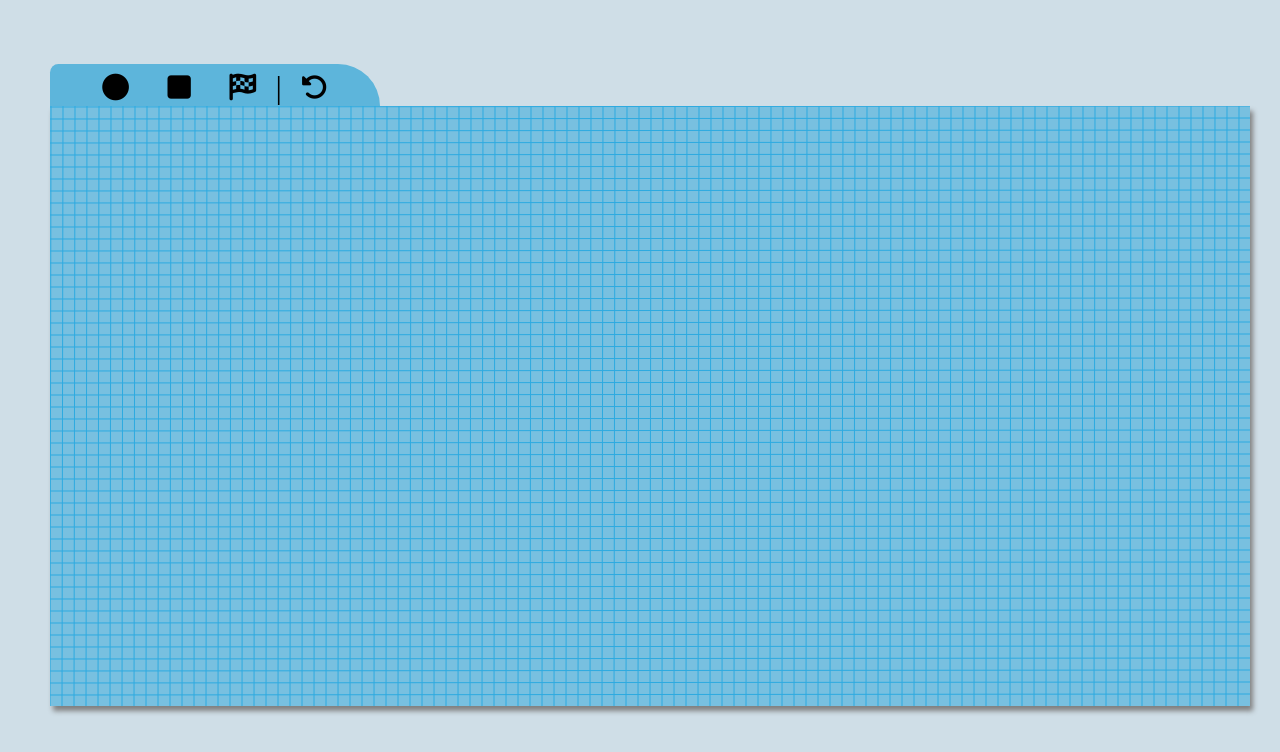
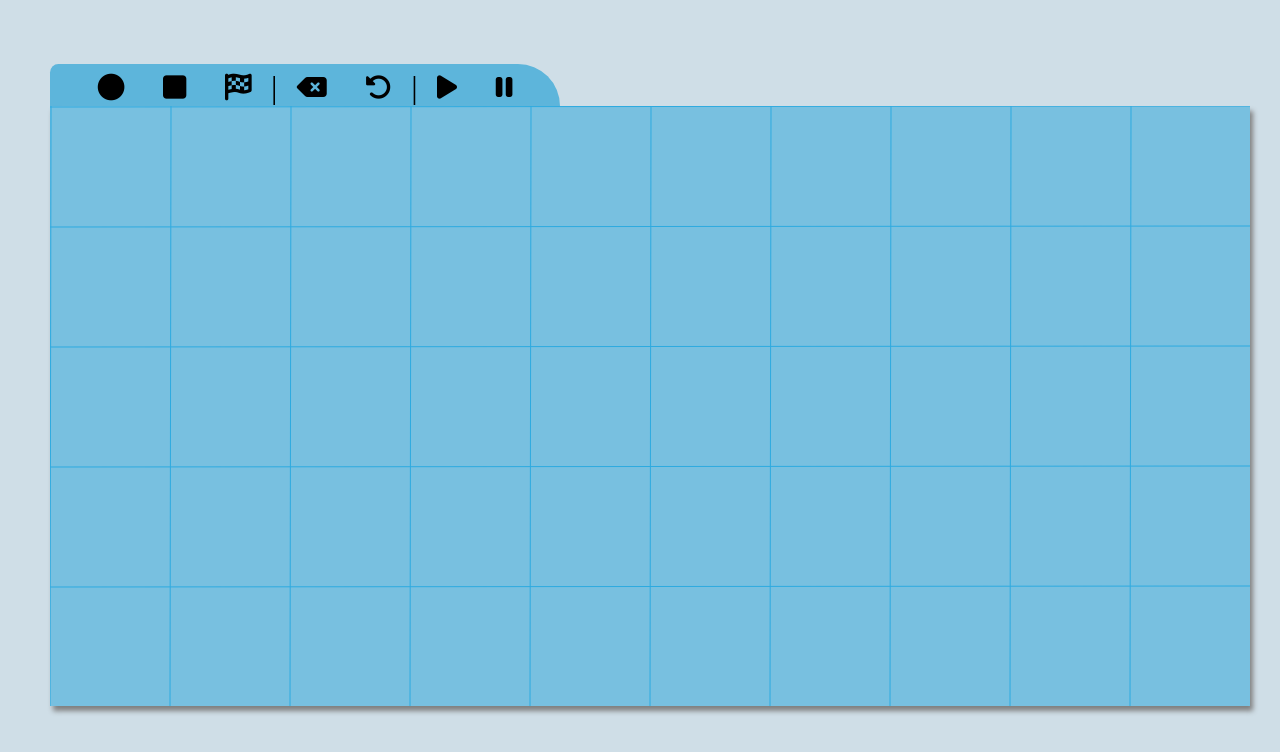
Before and after one commit to HugoMasson/PathFindingVisualiser, a plain HTML site: page index.html in a window 1280 px wide. Drawn offline with Linux system fonts and the light colour scheme.

Commit message:
Add files via upload

```diff
--- a/canvasHandler.js
+++ b/canvasHandler.js
@@ -1,7 +1,7 @@
 const DRAW_GRID = true;
 const WIDTH_PX = 1200;
 const HEIGHT_PX = parseInt(WIDTH_PX / 2);
-const NBR_CASE_WIDTH = 100;
+const NBR_CASE_WIDTH = 10;
 const NBR_CASE_HEIGHT = parseInt(NBR_CASE_WIDTH / 2);
 const CASE_SIZE = Math.floor(WIDTH_PX / NBR_CASE_WIDTH);
 
@@ -9,6 +9,8 @@ const CASE_SIZE = Math.floor(WIDTH_PX / NBR_CASE_WIDTH);
 const GRID_COLOR = "#2daae0";
 
 /* Runtime Vars */
+
+var running = false
 
 var canvas = document.getElementById("mainCanvas");
 canvas.width = WIDTH_PX;
@@ -36,7 +38,11 @@ var selectedButton = null;
 const start = document.getElementById("start");
 const obstacle = document.getElementById("obstacle");
 const end = document.getElementById("end");
+
 const back = document.getElementById("back");
+const reset = document.getElementById("reset");
+const play = document.getElementById("play");
+const pause = document.getElementById("pause");
 
 start.addEventListener("click", () => {
   selectedButton = start;
@@ -49,6 +55,17 @@ end.addEventListener("click", () => {
 });
 back.addEventListener("click", () => {
   obstaclesPos.pop();
+});
+reset.addEventListener("click", () => {
+  startPos.placed = false
+	endPos.placed = false
+	obstaclesPos = []
+});
+play.addEventListener("click", () => {
+  running = true;
+});
+pause.addEventListener("click", () => {
+  running = false;
 });
 
 canvas.addEventListener("mousedown", () => {
@@ -150,8 +167,8 @@ function drawCanvas() {
   for (i = 0; i < obstaclesPos.length; i++) {
     ctx.drawImage(
       imgObstacle,
-      obstaclesPos[i][0] * CASE_SIZE + 3,
-      obstaclesPos[i][1] * CASE_SIZE + 2,
+      obstaclesPos[i][0] * CASE_SIZE,
+      obstaclesPos[i][1] * CASE_SIZE,
       CASE_SIZE,
       CASE_SIZE,
     );
@@ -159,11 +176,25 @@ function drawCanvas() {
 }
 
 async function run() {
+	let xx = 0
   while (true) {
-    ctx.clearRect(0, 0, WIDTH_PX + 1, HEIGHT_PX + 1);
-    initCanvas();
-    drawCanvas();
-    await new Promise((r) => setTimeout(r,10));
+		ctx.clearRect(0, 0, WIDTH_PX + 1, HEIGHT_PX + 1);
+		initCanvas();
+		drawCanvas();
+		if(running) {
+			if(startPos.placed && endPos.placed) {
+				ctx.beginPath();
+				obstaclesPos[0][0]+=1
+				ctx.rect(obstaclesPos[0][0]*CASE_SIZE, obstaclesPos[0][1]*CASE_SIZE, CASE_SIZE, CASE_SIZE);
+				ctx.stroke();
+				xx++;
+			} else {
+				//force pause if start and end are not yet defined
+				running = false
+			}
+
+		}
+		await new Promise((r) => setTimeout(r,100));
   }
 }
 
--- a/index.css
+++ b/index.css
@@ -29,7 +29,7 @@ button:focus{
     border-radius: 10px 50px 0% 0%;
     display: flex;
     background-color: #5db5db;
-    width: 330px;
+    width: 510px;
     margin-top: 2em;
     padding-top: 5px;
     justify-content: center;
@@ -42,10 +42,6 @@ button:focus{
     margin-right: 0.5em;
 }
 
-.canvas-container {
-
-}
-
 canvas {
     background-color: #78C0E0;
     /*border: 3px solid #5db5db;*/
--- a/index.html
+++ b/index.html
@@ -13,11 +13,15 @@
   <body>
     <div class="content">
       <div class="selection-icons">
-        <button id="start"><i id="fa-solid fa-circle" class="fa-solid fa-circle"></i></i></button>
-        <button id="obstacle"><i class="fa-solid fa-square"></i></button>
-        <button id="end"><i class="fa-solid fa-flag-checkered"></i></button>
+        <button id="start" title="Start point"><i id="fa-solid fa-circle" class="fa-solid fa-circle"></i></i></button>
+        <button id="obstacle" title="Obstacles"><i class="fa-solid fa-square"></i></button>
+        <button id="end" title="End point"><i class="fa-solid fa-flag-checkered"></i></button>
         <span>|</span>
-        <button id="back"><i class="fa-solid fa-rotate-left"></i></button>
+        <button id="back" title="Undo"><i class="fa-solid fa-delete-left"></i></button>
+        <button id="reset" title="reset"><i class="fa-solid fa-rotate-left"></i></button>
+        <span>|</span>
+        <button id="play" title="Play"><i class="fa-solid fa-play"></i></i></button>
+        <button id="pause" title="Pause"><i class="fa-solid fa-pause"></i></button>
       </div>
       <div class="canvas-container">
         <canvas id="mainCanvas" height="100" width="100"></canvas>
```
